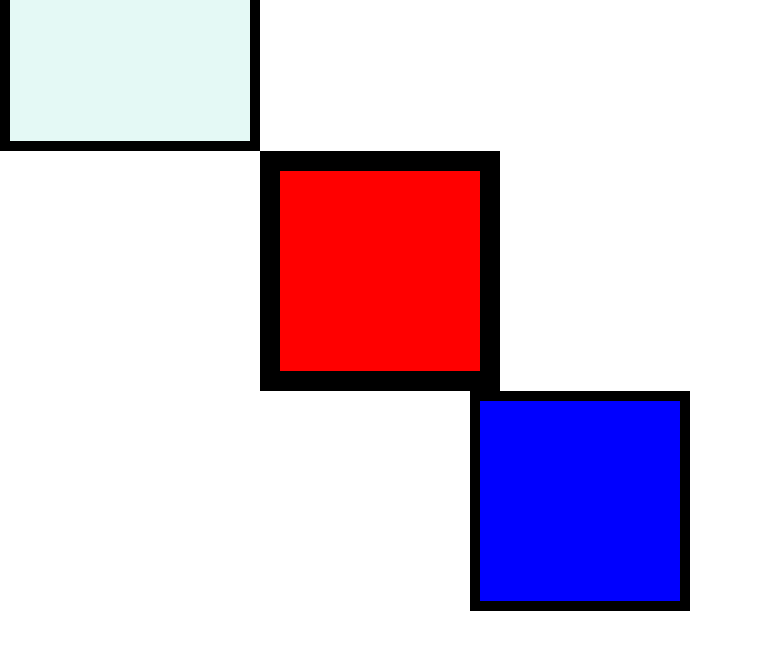
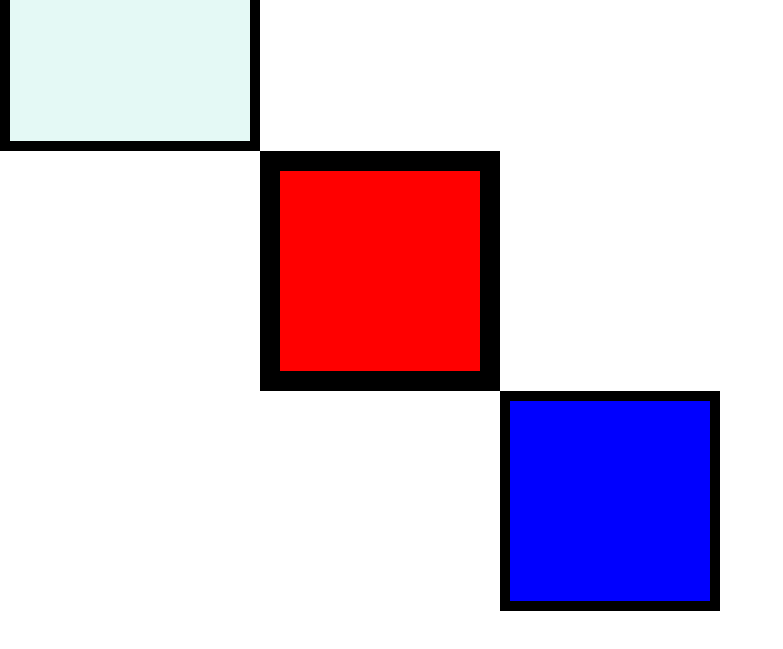
Before and after one commit to behroozsafarpour/first, a plain HTML site: page index.html in a window 1280 px wide. Shown: the part 109-758 px from the top of the page, without its empty margins (0-783 px from the left). Drawn offline with Linux system fonts and the light colour scheme.

Commit message:
Update styles.css

```diff
--- a/css/styles.css
+++ b/css/styles.css
@@ -23,5 +23,5 @@ h1 {
    width: 200px;
    height: 200px;
    border: solid 10px;
-   margin-left: 470px;
+   margin-left: 500px;
 }
```
